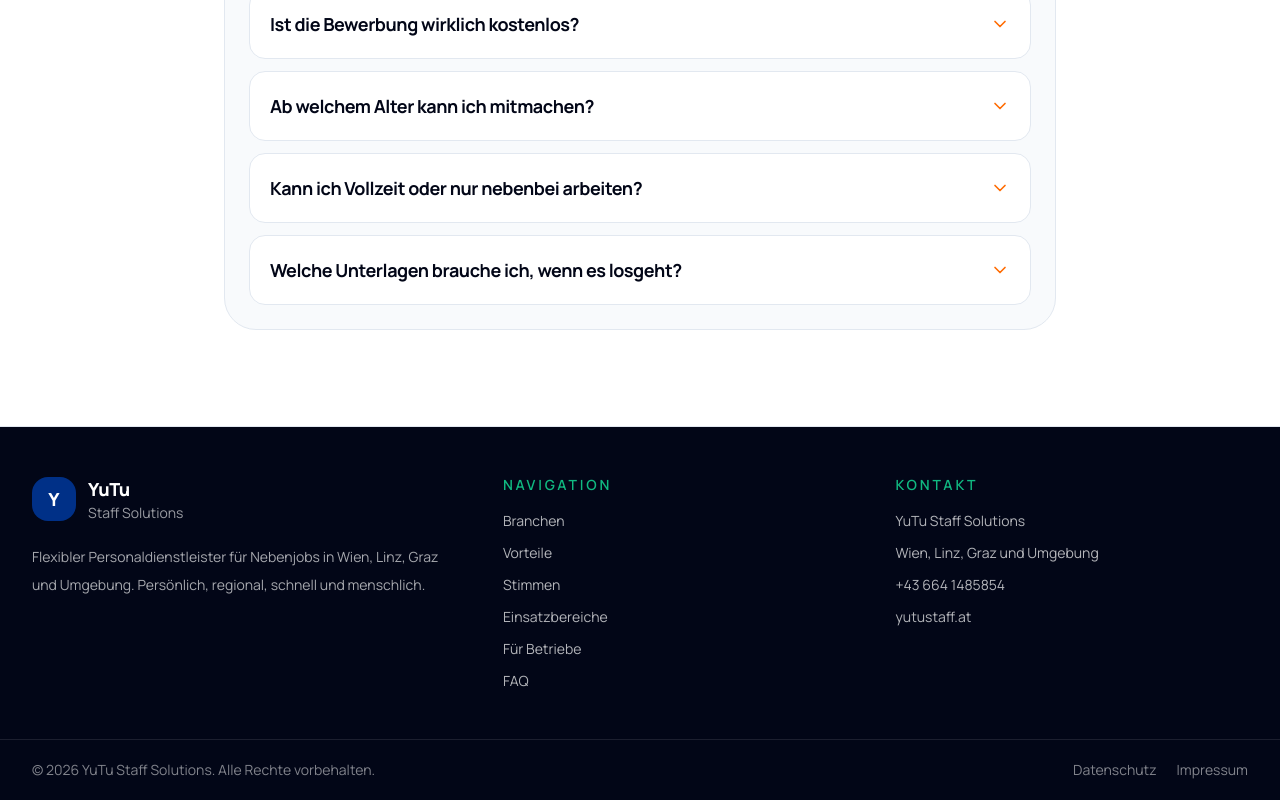
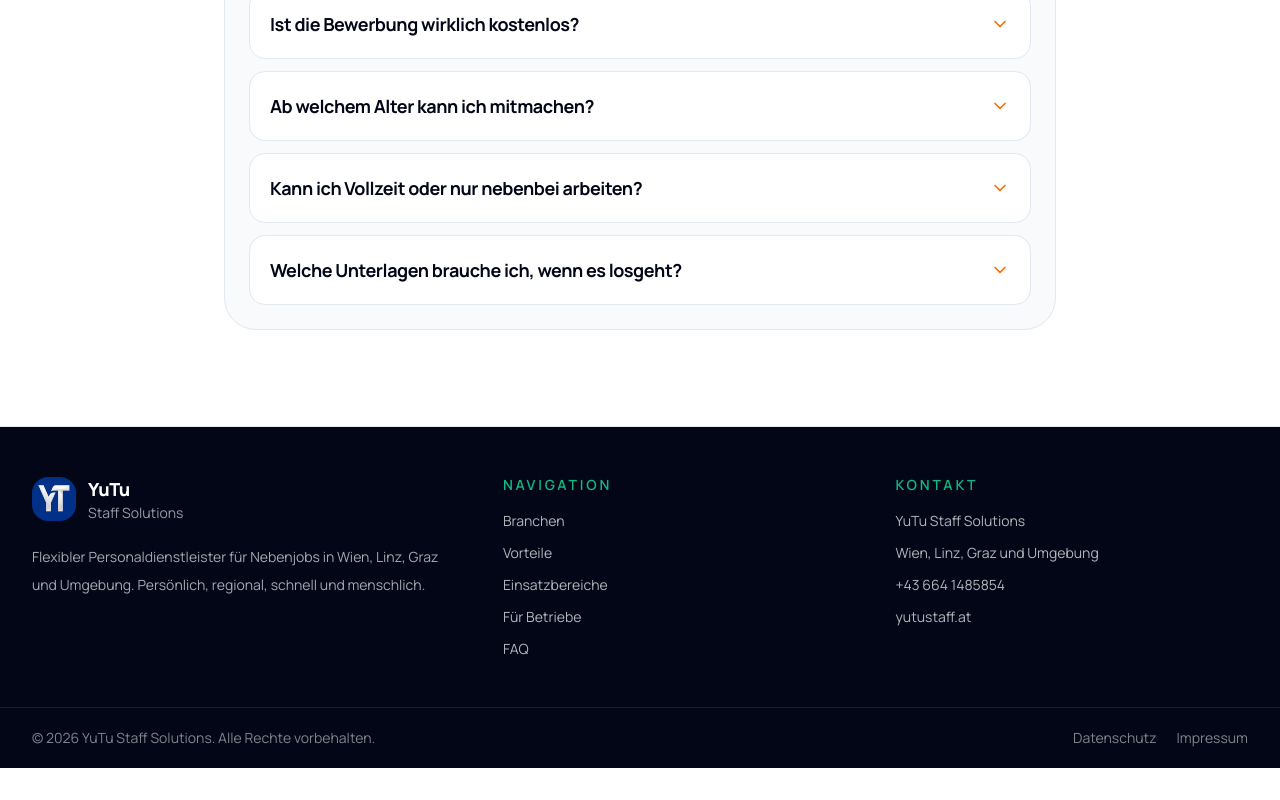
Before and after one commit to dadakaev10-sketch/yutu-staff-solutions, a React (Vite) app: page / in a window 1280 px wide. Shown: the part 8209-9009 px from the top of the page. After the commit the page ends 8977 px from the top, so only its background shows below. Built offline with nearby package versions, Linux system fonts and the light colour scheme.

Commit message:
Add logo to footer, remove stale Stimmen nav link

```diff
--- a/src/components/layout/Footer.tsx
+++ b/src/components/layout/Footer.tsx
@@ -6,8 +6,8 @@ export function Footer() {
       <div className="mx-auto grid max-w-7xl gap-10 px-4 py-12 sm:px-6 lg:grid-cols-[1.1fr_0.9fr_0.9fr] lg:px-8">
         <div>
           <div className="flex items-center gap-3">
-            <div className="flex h-11 w-11 items-center justify-center rounded-2xl bg-brand-navy text-lg font-extrabold text-white">
-              Y
+            <div className="flex h-11 w-11 items-center justify-center rounded-2xl bg-brand-navy">
+              <img src="/ytlogo.png" alt="YuTu Logo" className="h-8 w-8" />
             </div>
             <div>
               <div className="text-lg font-extrabold tracking-tight">YuTu</div>
@@ -28,7 +28,6 @@ export function Footer() {
           <ul className="mt-4 space-y-3 text-sm text-white/70">
             <li><a href="#branchen" className="transition hover:text-white">Branchen</a></li>
             <li><a href="#vorteile" className="transition hover:text-white">Vorteile</a></li>
-            <li><a href="#stimmen" className="transition hover:text-white">Stimmen</a></li>
             <li><a href="#einsatzbereiche" className="transition hover:text-white">Einsatzbereiche</a></li>
             <li><a href="#partner" className="transition hover:text-white">Für Betriebe</a></li>
             <li><a href="#faq" className="transition hover:text-white">FAQ</a></li>
```
